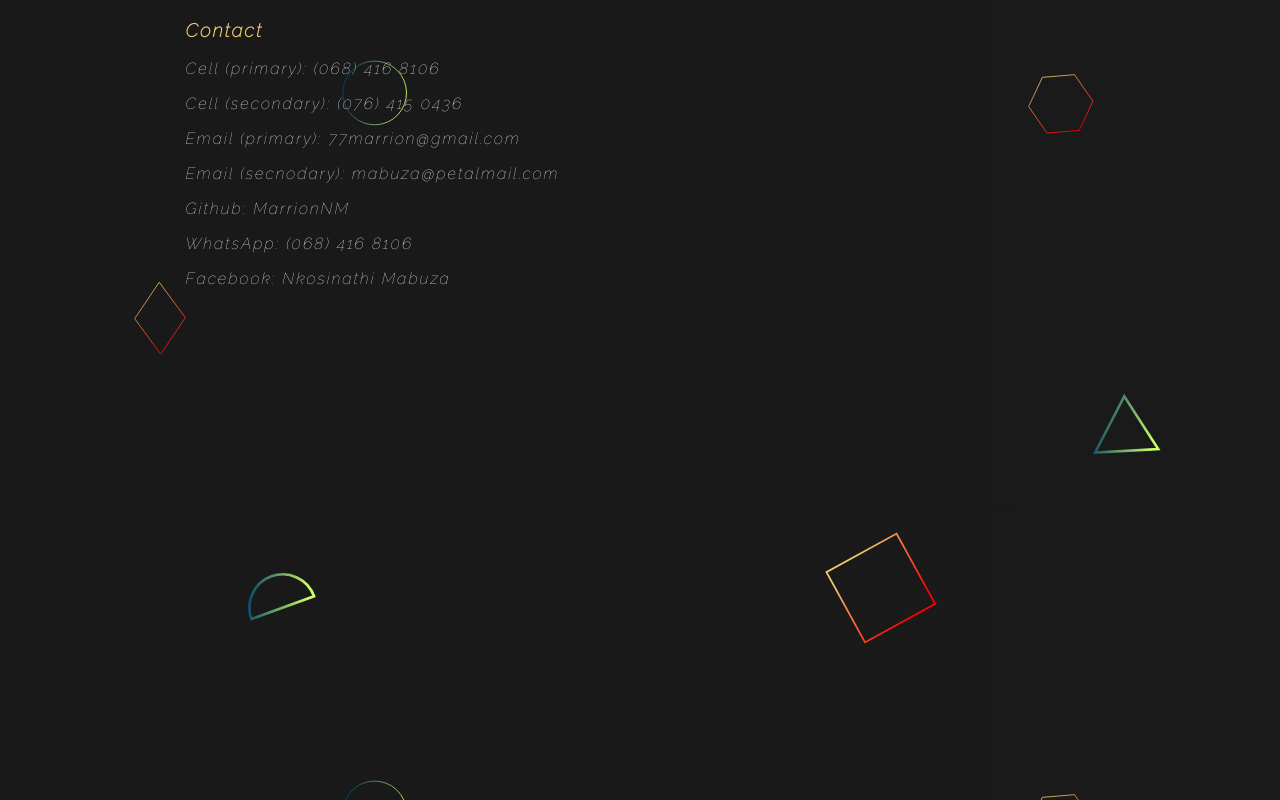
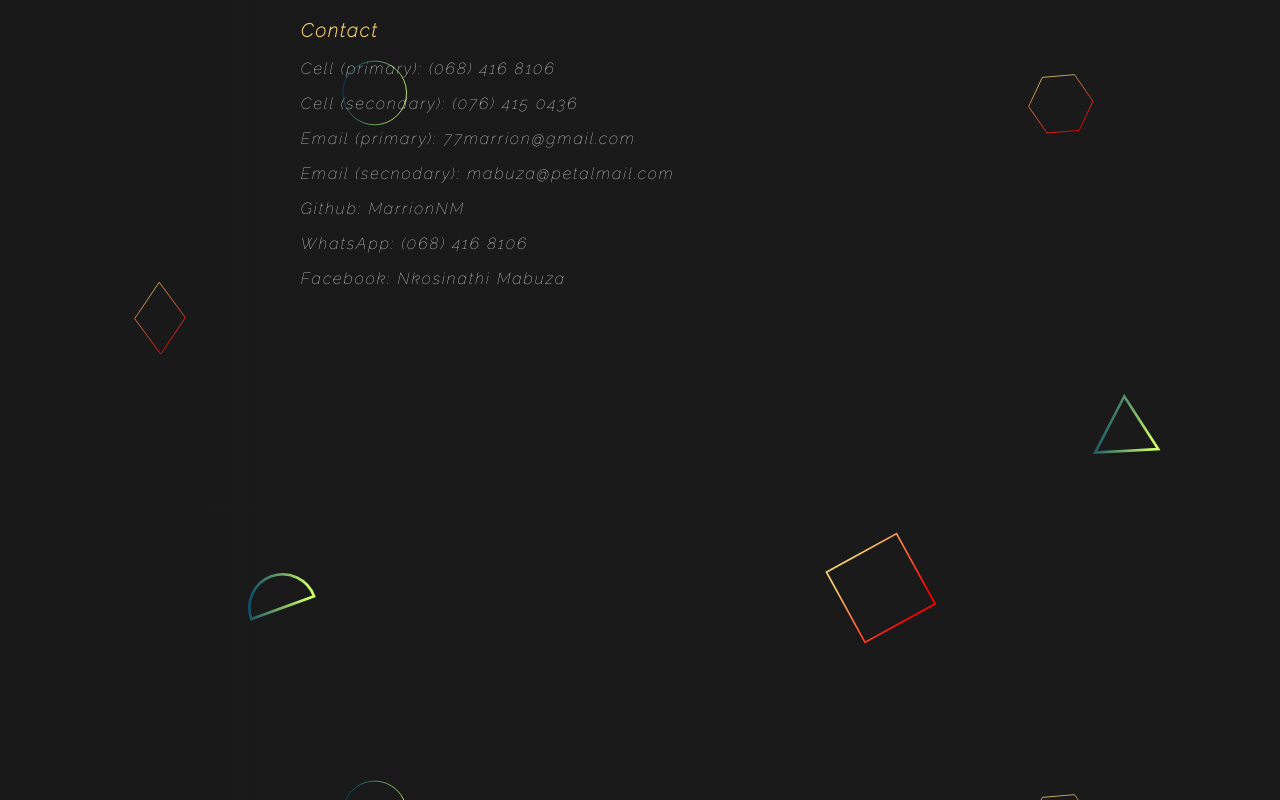
Before and after one commit to MarrionNM/devMabuza, a Django app: template dashboard/templates/dashboard/contact.html in a window 1280 px wide. Run offline with Django 3.2, Linux system fonts and the light colour scheme; the template is opened without the code that fills it, so the values that code supplies are empty.

Commit message:
ui update

```diff
--- a/static/style.css
+++ b/static/style.css
@@ -73,7 +73,7 @@
 /* Global Container */
 .dash-Content {
   height: 100vh;
-  width: 90%;
+  width: 70%;
 }
 .dash-Content h3 {
   color: #f2cb6c;
```
